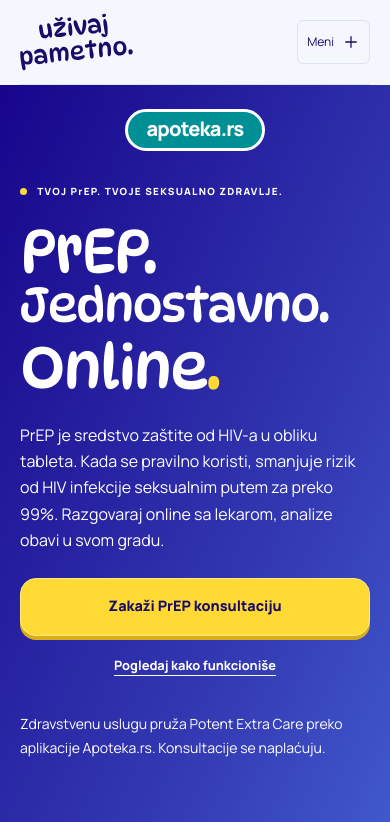
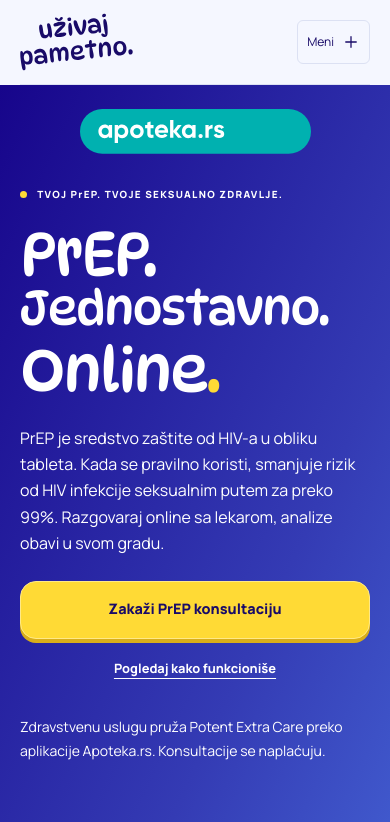
Before and after one commit to lukapaunovic/uzivajpametno-preview, a plain HTML site: page index.html in a window 390 px wide. Shown: the top 822 px of the page. Drawn offline with Linux system fonts and the light colour scheme.

Commit message:
Use original Apoteka SVG with white lettering and turquoise fill

```diff
--- a/assets/css/main.css
+++ b/assets/css/main.css
@@ -2034,7 +2034,7 @@
   background: linear-gradient(115deg, #17058b 0%, #343bb4 55%, #4b73e2 100%);
 }
 .hero-partner { display: flex; justify-content: center; margin-bottom: 32px; }
-.partner-wordmark { display: inline-block; padding: 3px 18px 5px; border: 3px solid white; border-radius: 100px; color: white; background: #008f95; font-family: Manrope, sans-serif; font-size: 1.5rem; font-weight: 800; letter-spacing: -.04em; line-height: 1.4; }
+.partner-wordmark { display: block; width: 231px; max-width: 100%; height: auto; }
 .hero-layout { display: grid; grid-template-columns: minmax(0, 1.2fr) minmax(0, 1fr); gap: 48px; align-items: center; }
 .hero-banner .hero-intro { max-width: 550px; color: white; font-size: 1.125rem; line-height: 1.65; }
 .hero-banner .hero-support { color: white; }
@@ -2053,7 +2053,6 @@
 @media (max-width: 760px) {
   .hero.hero-banner { padding-block: 24px 40px; }
   .hero-partner { margin-bottom: 32px; }
-  .partner-wordmark { font-size: 1.25rem; }
   .hero-layout { grid-template-columns: 1fr; gap: 24px; }
   .hero-banner .app-visual { margin-inline: auto; }
   .hero-banner .app-phone { border-width: 3px; border-radius: 25px; padding: 20px 3px 12px; }
--- a/index.html
+++ b/index.html
@@ -24,7 +24,7 @@
 <meta content="https://lukapaunovic.github.io/uzivajpametno-preview/assets/images/social-preview-v1.jpg" name="twitter:image"/>
 <meta content="Beli logo Uživaj pametno i poruka PrEP. Jednostavno. Online. na plavom gradijentu." name="twitter:image:alt"/>
 <link href="/uzivajpametno-preview/assets/images/favicon.svg" rel="icon" type="image/svg+xml"/>
-<link href="/uzivajpametno-preview/assets/css/main.css?ver=1.0.4" id="up-main-css" media="all" rel="stylesheet"/>
+<link href="/uzivajpametno-preview/assets/css/main.css?ver=1.0.5" id="up-main-css" media="all" rel="stylesheet"/>
 <meta content="noindex, nofollow, noarchive" name="robots"/><meta content="Uzivaj pametno design preview; source d13f22f6d6e7b7be3c3ae4dff842d8ff41794189" name="generator"/></head>
 <body class="home wp-singular page-template-default page page-id-5 wp-embed-responsive wp-theme-uzivajpametno">
 <a class="skip-link" href="#sadrzaj">Pređi na sadržaj</a>
@@ -57,7 +57,7 @@
 <a class="button button-small header-cta" href="/uzivajpametno-preview/#konsultacija">Zakaži konsultaciju</a>
 </header>
 <main id="sadrzaj">
-<section aria-labelledby="hero-title" class="hero hero-banner" id="o-prepu"><p class="hero-partner"><span aria-label="apoteka.rs" class="partner-wordmark" role="img">apoteka.rs</span></p><div class="hero-layout wrap"><header class="hero-copy">
+<section aria-labelledby="hero-title" class="hero hero-banner" id="o-prepu"><p class="hero-partner"><img class="partner-wordmark" src="/uzivajpametno-preview/assets/images/apoteka-logo-inverse.svg" width="231" height="45" alt="apoteka.rs"></p><div class="hero-layout wrap"><header class="hero-copy">
 <p class="eyebrow"><span class="status-dot"></span> TVOJ PrEP. TVOJE SEKSUALNO ZDRAVLJE.</p>
 <h1 id="hero-title">PrEP.<span class="brand-word">Jednostavno.</span>Online<span class="accent-dot">.</span></h1>
 <p class="hero-intro">PrEP je sredstvo zaštite od HIV-a u obliku tableta. Kada se pravilno koristi, smanjuje rizik od HIV infekcije seksualnim putem za preko 99%. Razgovaraj online sa lekarom, analize obavi u svom gradu.</p>
```
Also changed, not shown: 404.html (+1 -1 lines), izvori/index.html (+1 -1 lines), pocni/index.html (+1 -1 lines), privatnost/index.html (+1 -1 lines), assets/images/apoteka-logo-inverse.svg (added).
